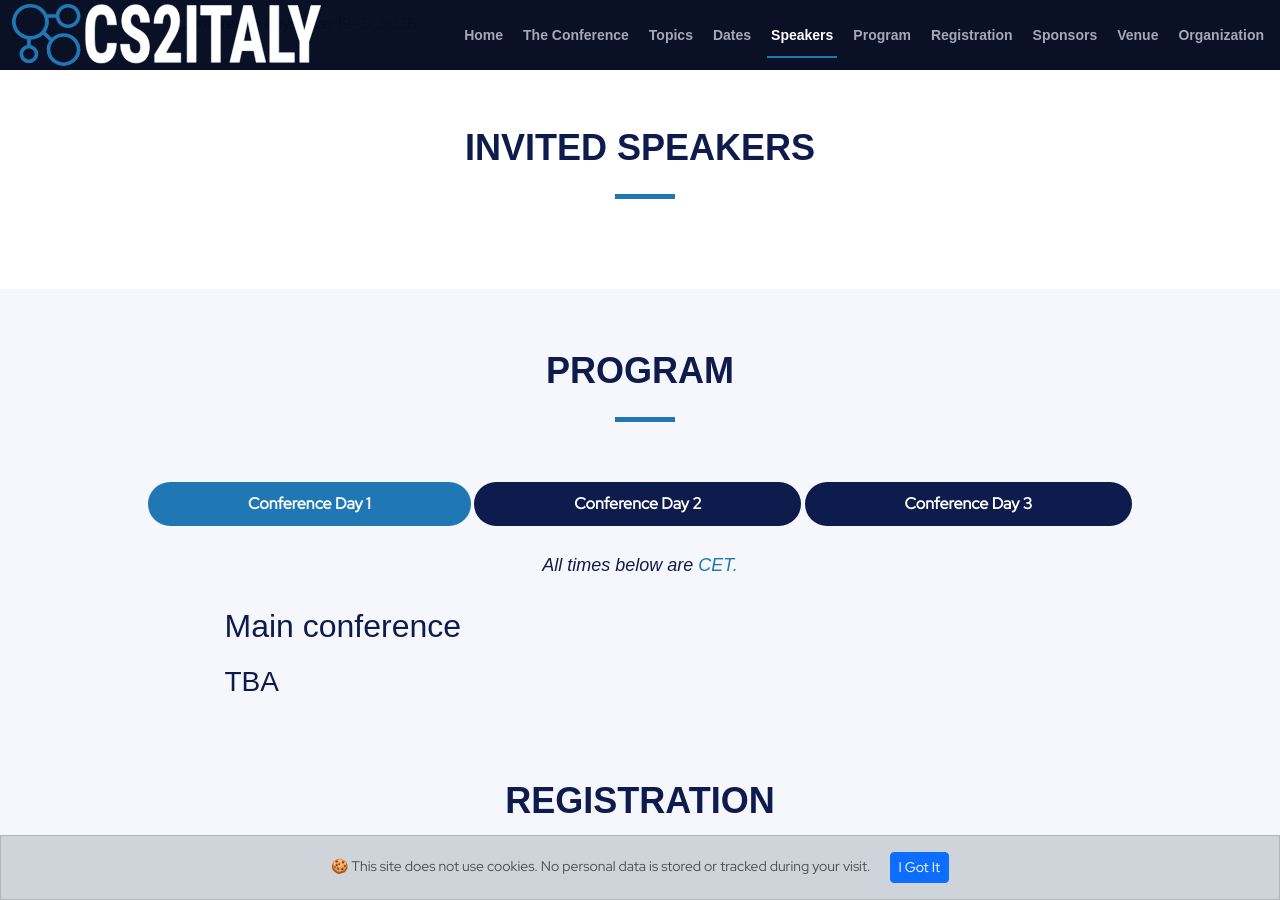
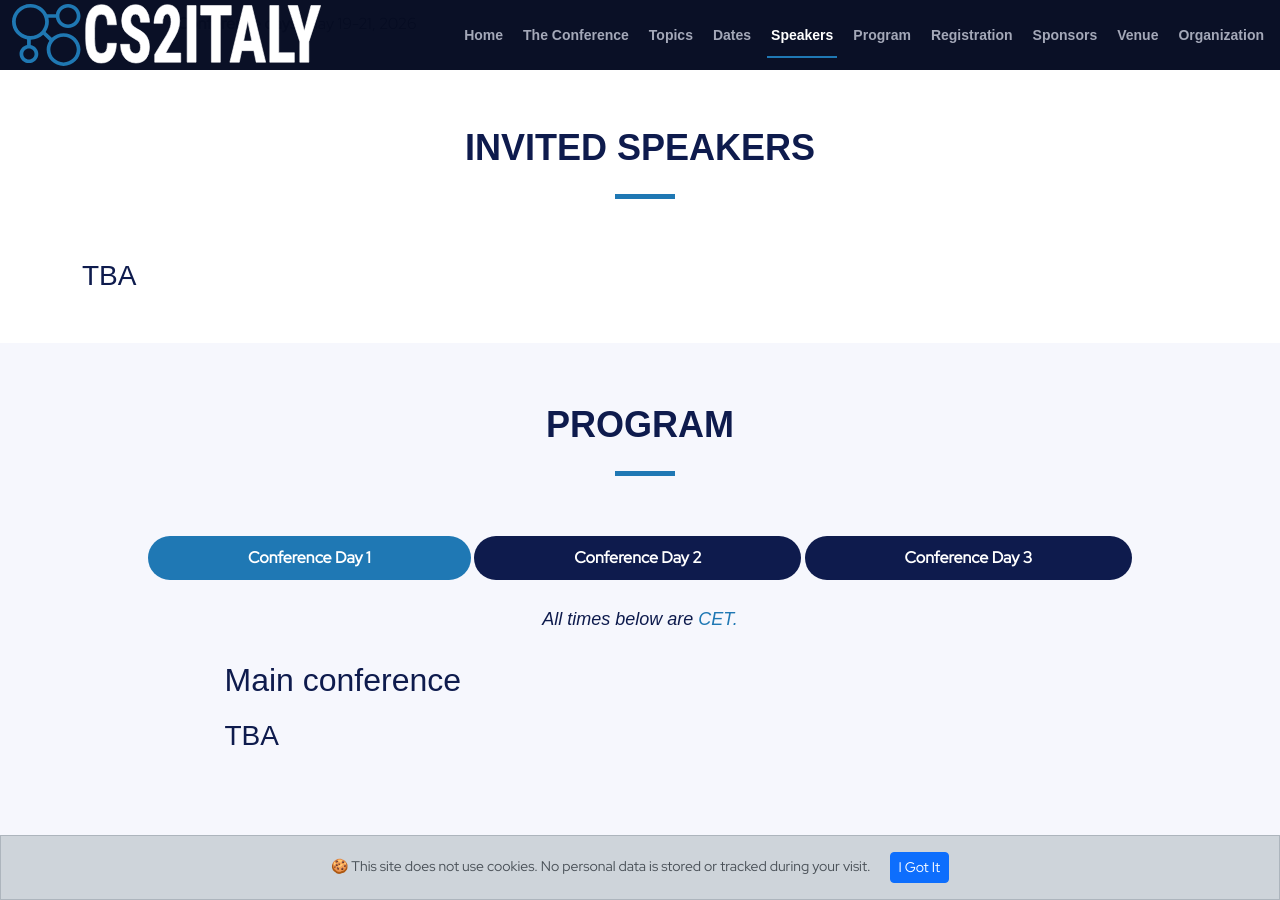
Before and after one commit to CS2Italy/conference, a Jekyll site: the page built from docs/index.md, in a window 1280 px wide and 900 px high, scrolled down 3161 px. Built offline with Jekyll 4.4.1, drawn with Linux system fonts in a browser that asks for light colours; some web fonts are replaced.

Commit message:
Update default.html

```diff
--- a/docs/_layouts/default.html
+++ b/docs/_layouts/default.html
@@ -159,6 +159,7 @@
 	        	<h2>Invited Speakers</h2>
 	             	<p>{{ site.speakers_intro }}</p>
 	        </div>
+          <h3>TBA</h3>
 
 	    <!-- <div class="row d-flex justify-content-center align-items-center">
 	      	<div class="row d-flex justify-content-center align-items-center">
```
